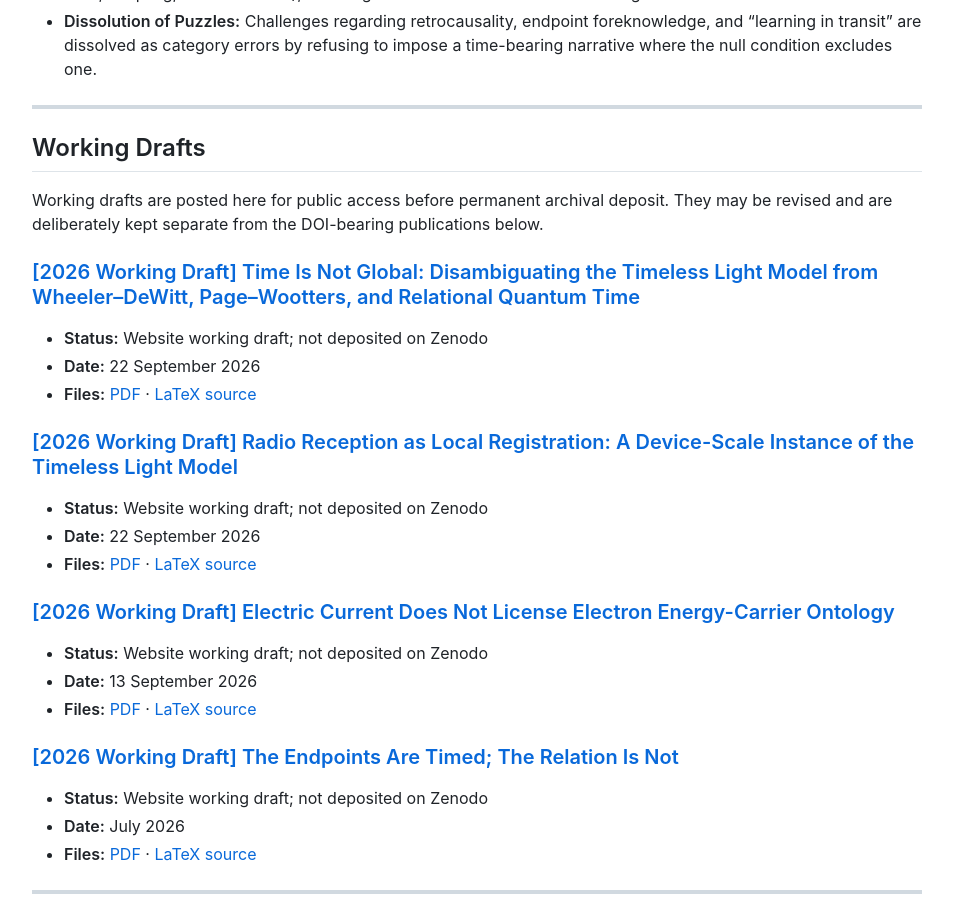
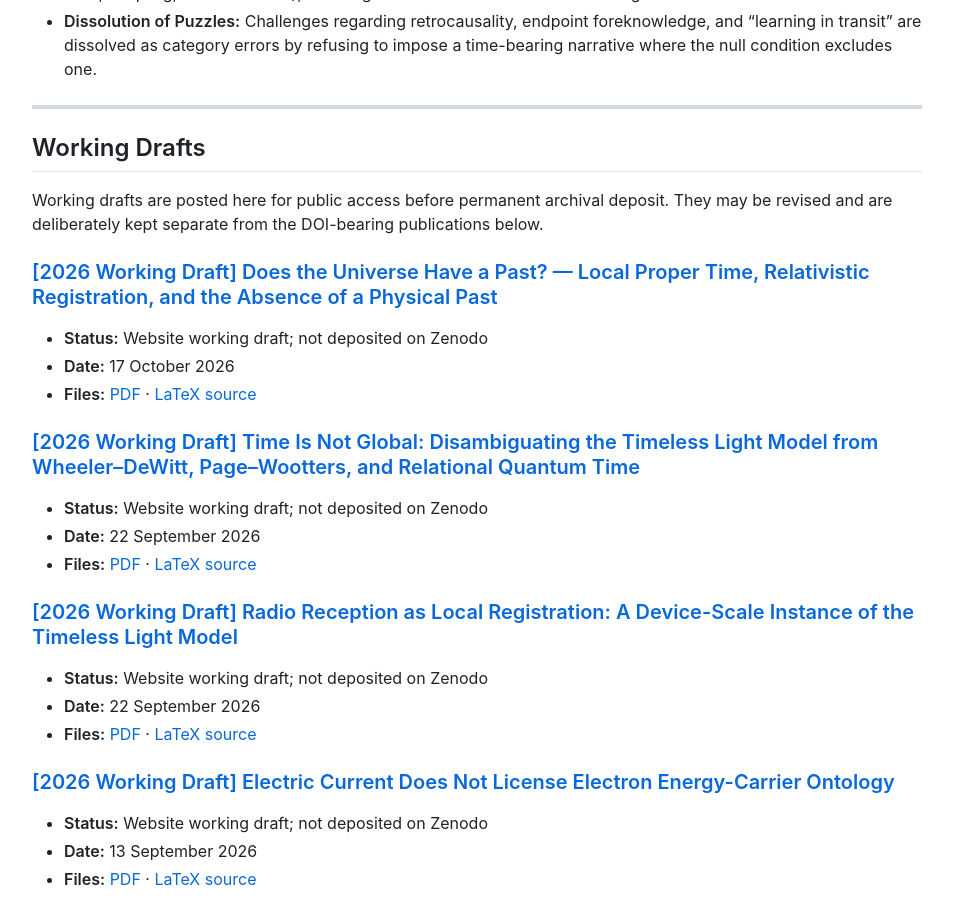
Before and after one commit to DeepSparkAi/JohnCWMcKinleyArchive, a Jekyll site: the page built from index.md, in a window 1280 px wide and 900 px high, scrolled down 2172 px. Shown: the whole window, without its empty margins (163-1116 px from the left). Built offline with Jekyll 4.4.1, drawn with Linux system fonts in a browser that asks for light colours; nearby versions of some CDN libraries.

Commit message:
List Does the Universe Have a Past? as website working draft

```diff
--- a/index.md
+++ b/index.md
@@ -70,6 +70,12 @@ The TLM is an interpretive framework that treats the null status of the photon a
 ## Working Drafts
 
 Working drafts are posted here for public access before permanent archival deposit. They may be revised and are deliberately kept separate from the DOI-bearing publications below.
+
+### [\[2026 Working Draft\] Does the Universe Have a Past? — Local Proper Time, Relativistic Registration, and the Absence of a Physical Past](/papers/does-the-universe-have-a-past/)
+* **Status:** Website working draft; not deposited on Zenodo
+* **Date:** 17 October 2026
+* **Files:** [PDF](/assets/papers/does-the-universe-have-a-past-working-draft.pdf) · [LaTeX source](/assets/papers/does-the-universe-have-a-past-working-draft.tex)
+
 
 ### [\[2026 Working Draft\] Time Is Not Global: Disambiguating the Timeless Light Model from Wheeler--DeWitt, Page--Wootters, and Relational Quantum Time](/papers/time-is-not-global/)
 * **Status:** Website working draft; not deposited on Zenodo
```
